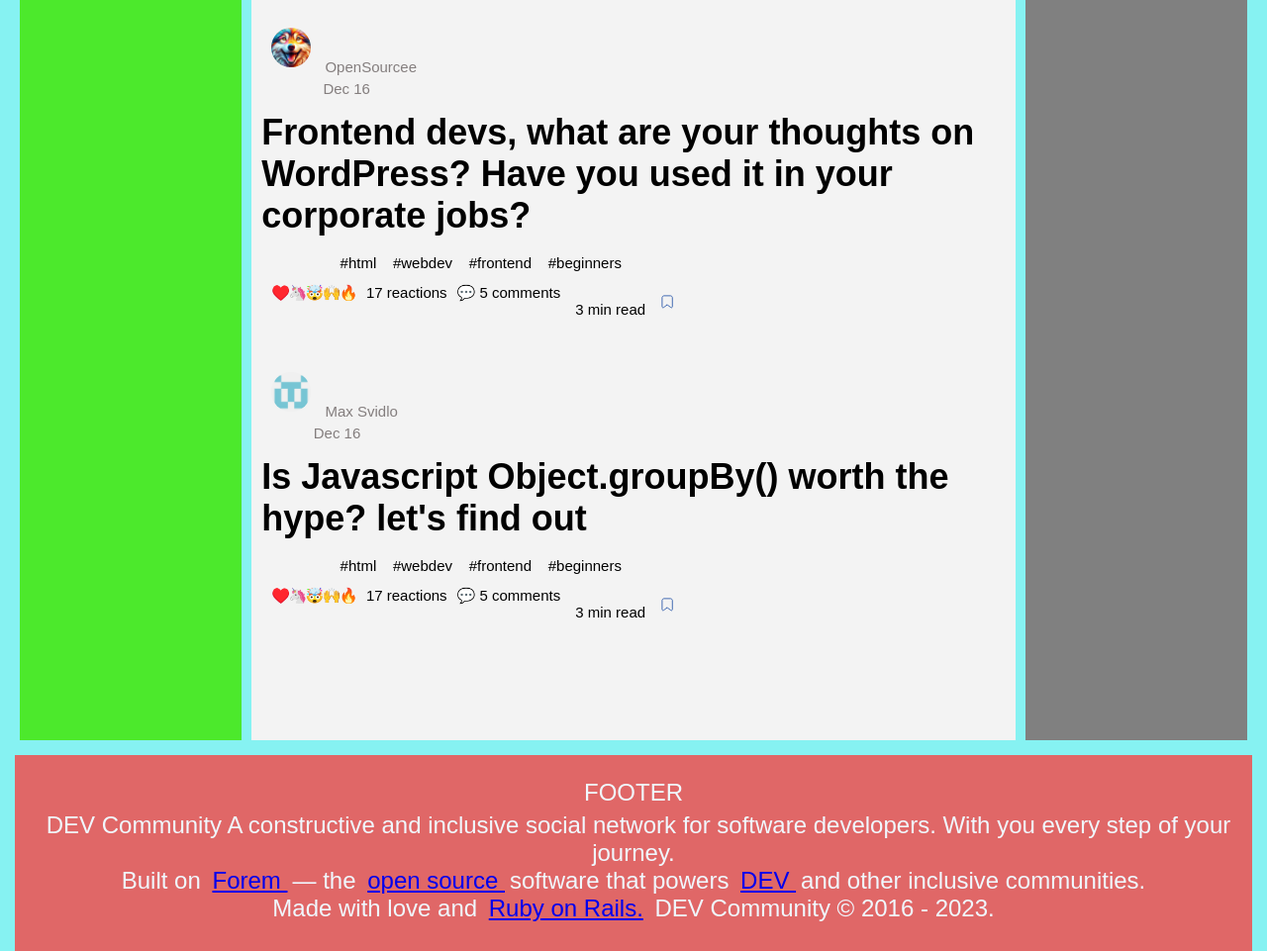
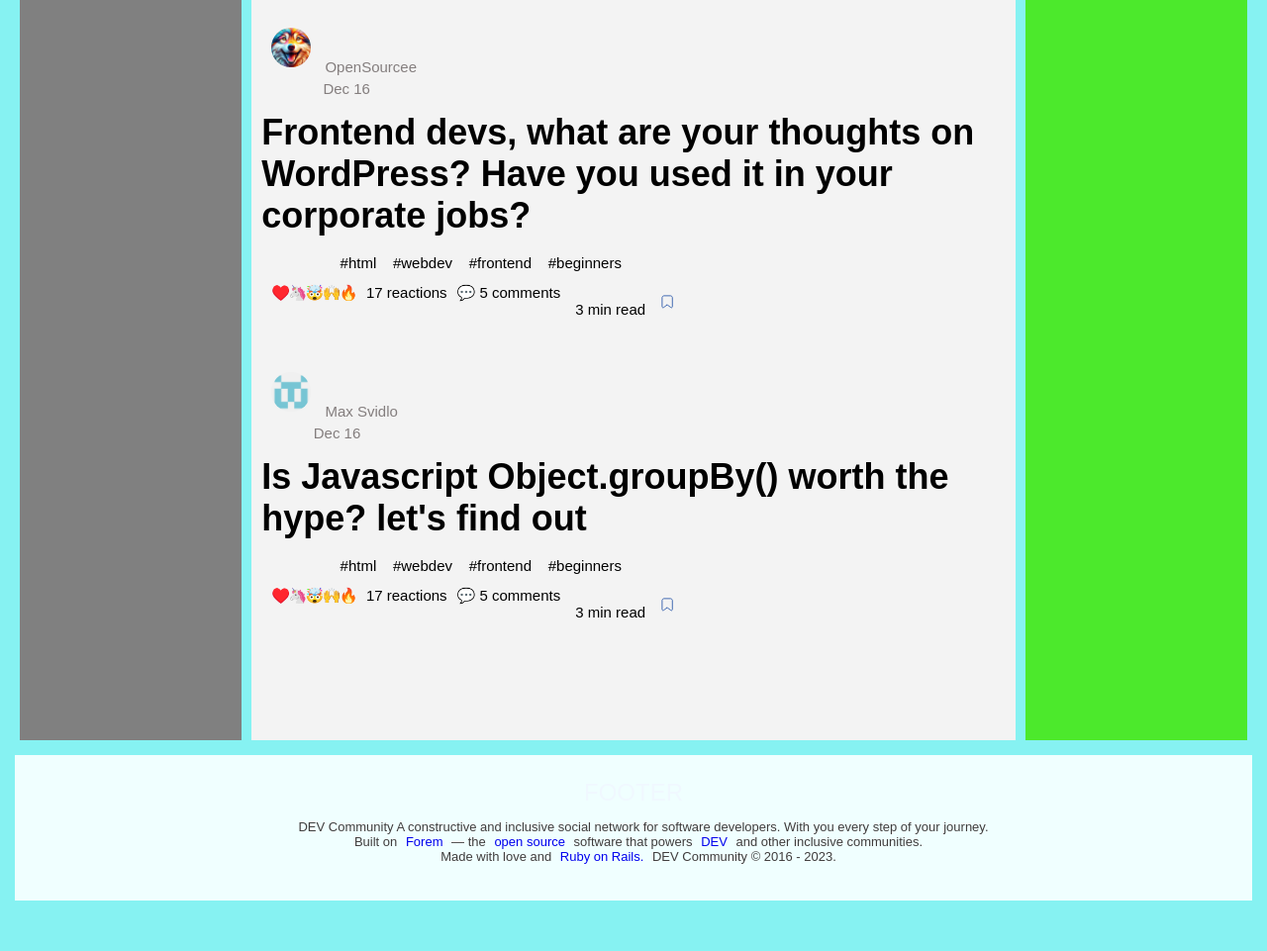
Before and after one commit to Brainspeck/desafioMaquetado, a plain HTML site: page index.html in a window 1280 px wide. Shown: the part 732-1693 px from the top of the page at 99% size. After the commit the page ends 1642 px from the top, so only its background shows below. Drawn offline with Linux system fonts and the light colour scheme.

Commit message:
se intenta solucionar problema de estilos

```diff
--- a/index.html
+++ b/index.html
@@ -26,7 +26,7 @@
     <!-- div clas main -->
     <div class="main">
       <!-- ASIDE DERECHO -->
-      <aside class="left">LEFT</aside>
+      <aside class="right">LEFT</aside>
       <!-- CONTENIDO MAIN -->
       <main>
         <div class="mainContainer">
@@ -164,7 +164,7 @@
           </div>
       </main>
       <!-- ASIDE IZQUIERDO -->
-      <aside class="right">RIGHT</aside>
+      <aside class="left">RIGHT</aside>
     </div>
     <!-- FOOTER -->
     <footer>FOOTER
--- /dev/null
+++ b/scss/_footer.scss
@@ -0,0 +1,21 @@
+footer{
+    background-color: azure;
+}
+
+
+.pFooter{
+width: 100%;
+text-decoration: none;
+text-align:center;
+color: rgb(64, 61, 61);
+padding: 8px 15px;
+padding:8px 15px;
+border: 0cap;
+justify-content:right;
+font-size:small ;
+cursor: pointer;
+}
+
+.pFooter a{
+    text-decoration: none;
+}
--- a/scss/main.scss
+++ b/scss/main.scss
@@ -73,3 +73,4 @@
 
   @import "_featureFooter";
   @import 'featureMain';
+  @import 'footer';
```
Also changed, not shown: css/main.css, 1 other file.
